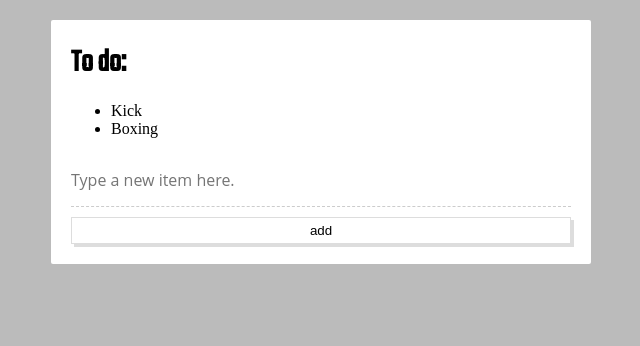
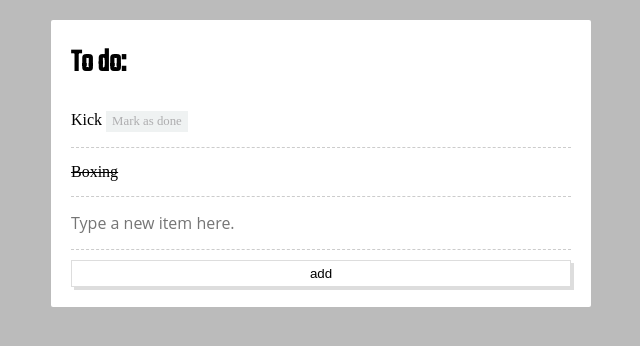
Before and after one commit to MichaelIan007/todoApp, a PHP site: page / in a window 1280 px wide. Shown: the top 346 px of the page, without its empty margins (319-959 px from the left). Run offline with PHP 8.4, Linux system fonts and the light colour scheme.

Commit message:
Added 'mark as done' reference

```diff
--- a/index.php
+++ b/index.php
@@ -13,9 +13,14 @@
     <div class="list">
         <h1 class="header">To do:</h1>
 
-        <ul>
-            <li><span class="item">Kick</span></li>
-            <li><span class="item done">Boxing</span></li>
+        <ul class="items">
+            <li>
+                <span class="item">Kick</span>
+                <a href="#" class="done-button">Mark as done</a>
+            </li>
+            <li>
+                <span class="item done">Boxing</span>
+            </li>
         </ul>
 
         <form class="item-add" action="add.php" method="post">
```
